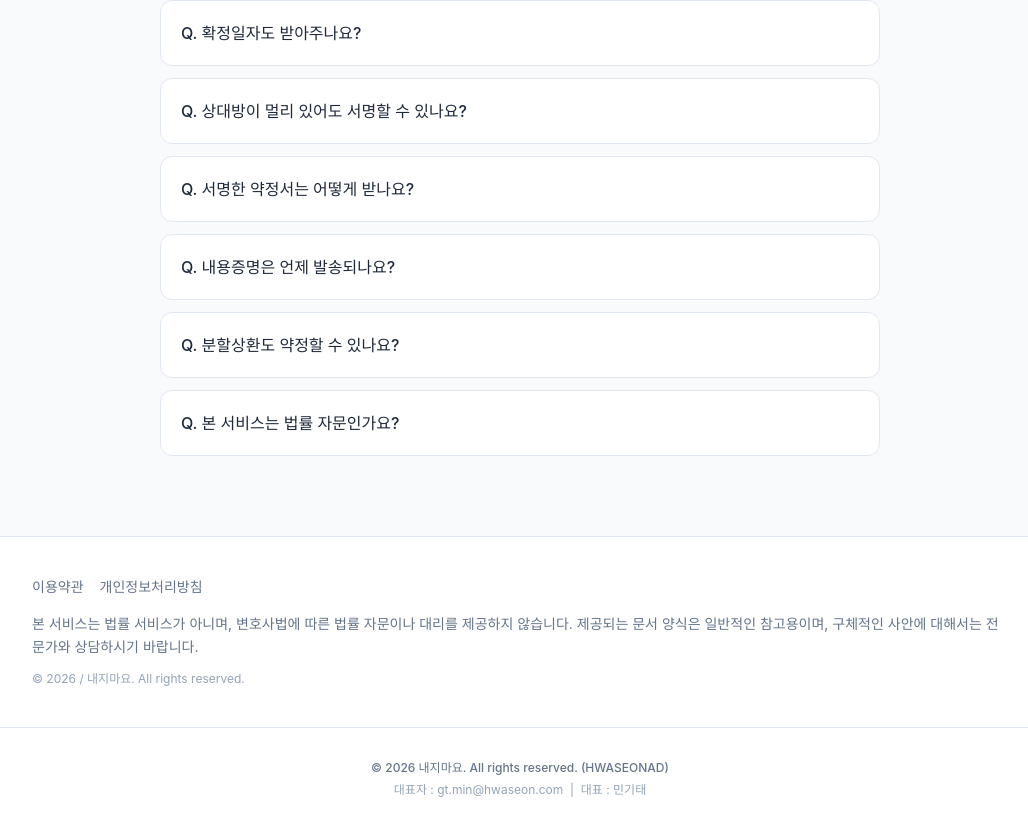
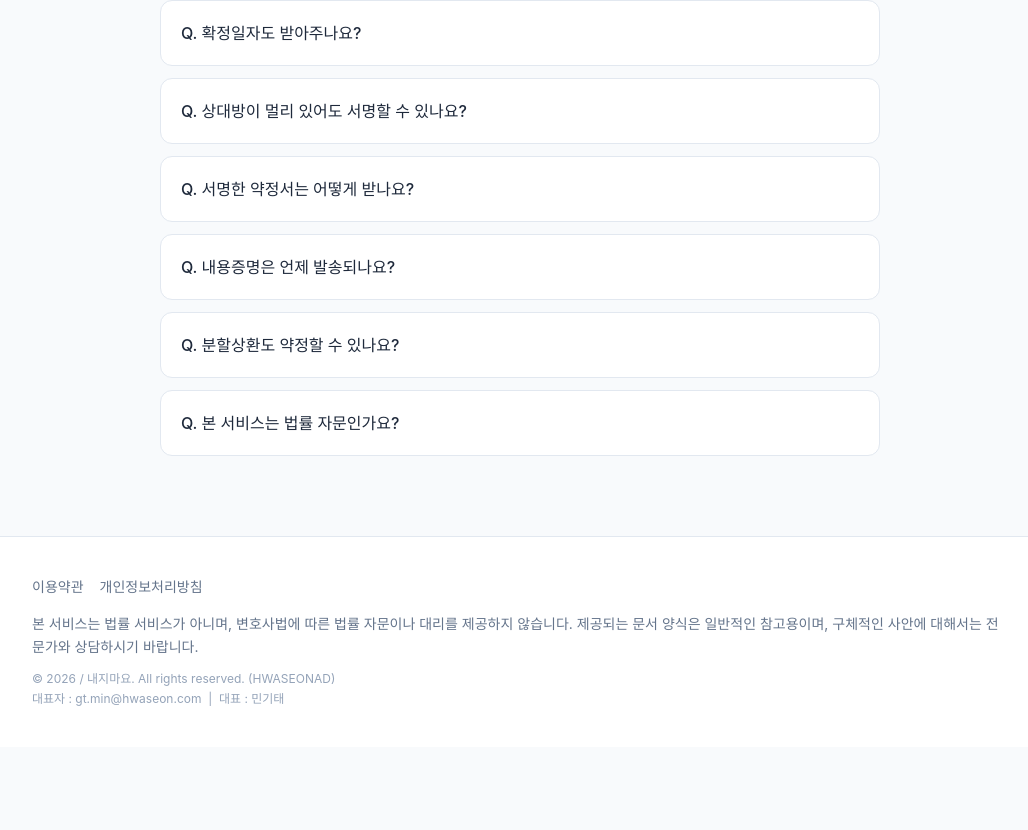
Before and after one commit to HWASEON-AD/loan-agreement-service, a Next.js app: page / in a window 1280 px wide. Shown: the part 3075-3905 px from the top of the page, without its empty margins (120-1148 px from the left). After the commit the page ends 3822 px from the top, so only its background shows below. Built offline with nearby package versions, Linux system fonts and the light colour scheme; a web font is replaced by a local one.

Commit message:
fix: Footer 컴포넌트에 대표자 정보 통합, layout.tsx 중복 footer 제거

```diff
--- a/app/layout.tsx
+++ b/app/layout.tsx
@@ -22,10 +22,6 @@ export default function RootLayout({
         <div className="pt-14">
           {children}
         </div>
-        <footer className="py-8 text-center text-xs text-slate-400 border-t border-slate-200 bg-white mt-auto space-y-1.5">
-          <p className="font-medium text-slate-500">© 2026 내지마요. All rights reserved. (HWASEONAD)</p>
-          <p>대표자 : gt.min@hwaseon.com &nbsp;|&nbsp; 대표 : 민기태</p>
-        </footer>
       </body>
     </html>
   );
--- a/components/Footer.tsx
+++ b/components/Footer.tsx
@@ -21,7 +21,10 @@ export function Footer() {
           사안에 대해서는 전문가와 상담하시기 바랍니다.
         </p>
         <p className="mt-3 text-xs text-slate-400">
-          © {new Date().getFullYear()} {SERVICE_NAME}. All rights reserved.
+          © {new Date().getFullYear()} {SERVICE_NAME}. All rights reserved. (HWASEONAD)
+        </p>
+        <p className="mt-1 text-xs text-slate-400">
+          대표자 : gt.min@hwaseon.com &nbsp;|&nbsp; 대표 : 민기태
         </p>
       </div>
     </footer>
```
Also changed, not shown: 1 other file (tests, documents, lock files or other folders).
